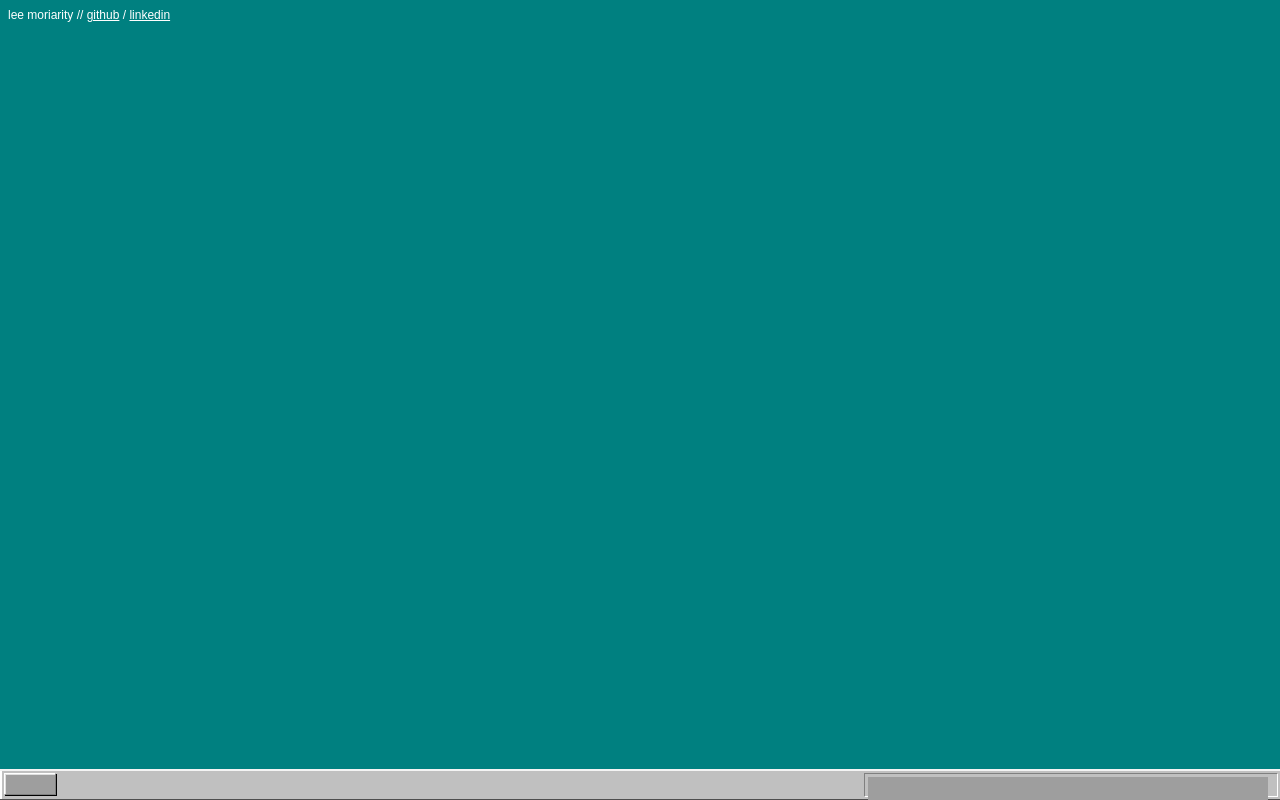
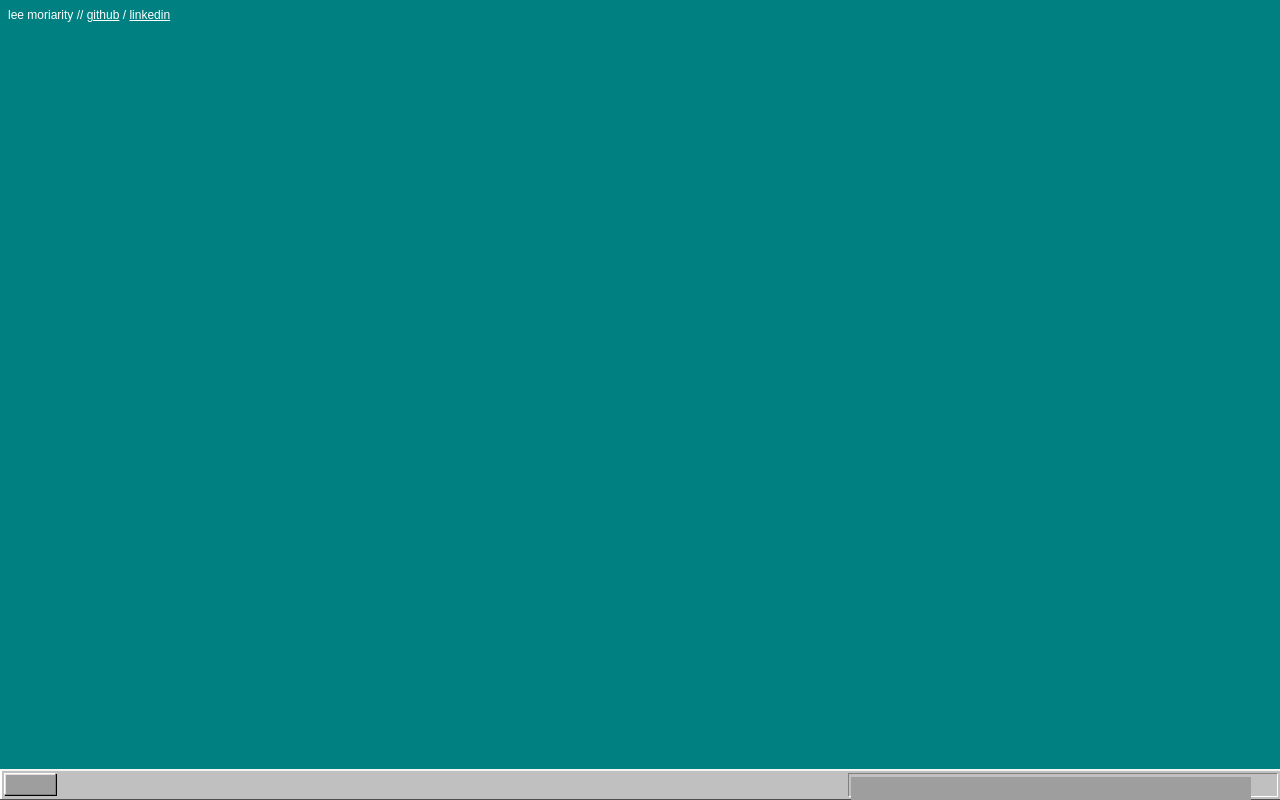
Before and after one commit to leemoriarity/leemoriarity.github.io, a plain HTML site: page index.html in a window 1280 px wide. Drawn offline with Linux system fonts and the light colour scheme; grey boxes are pictures that could not be loaded.

Commit message:
Update lee.css

```diff
--- a/css/lee.css
+++ b/css/lee.css
@@ -52,8 +52,8 @@ a {
 
 .system-icons {
     float: right;
-    text-align: left;
-    padding: 0px 3px;
+    text-align: right;
+    padding: 0 20px 0 2px;
     border-top: 1px solid gray;
     border-left: 1px solid gray;
     vertical-align: middle;
```
